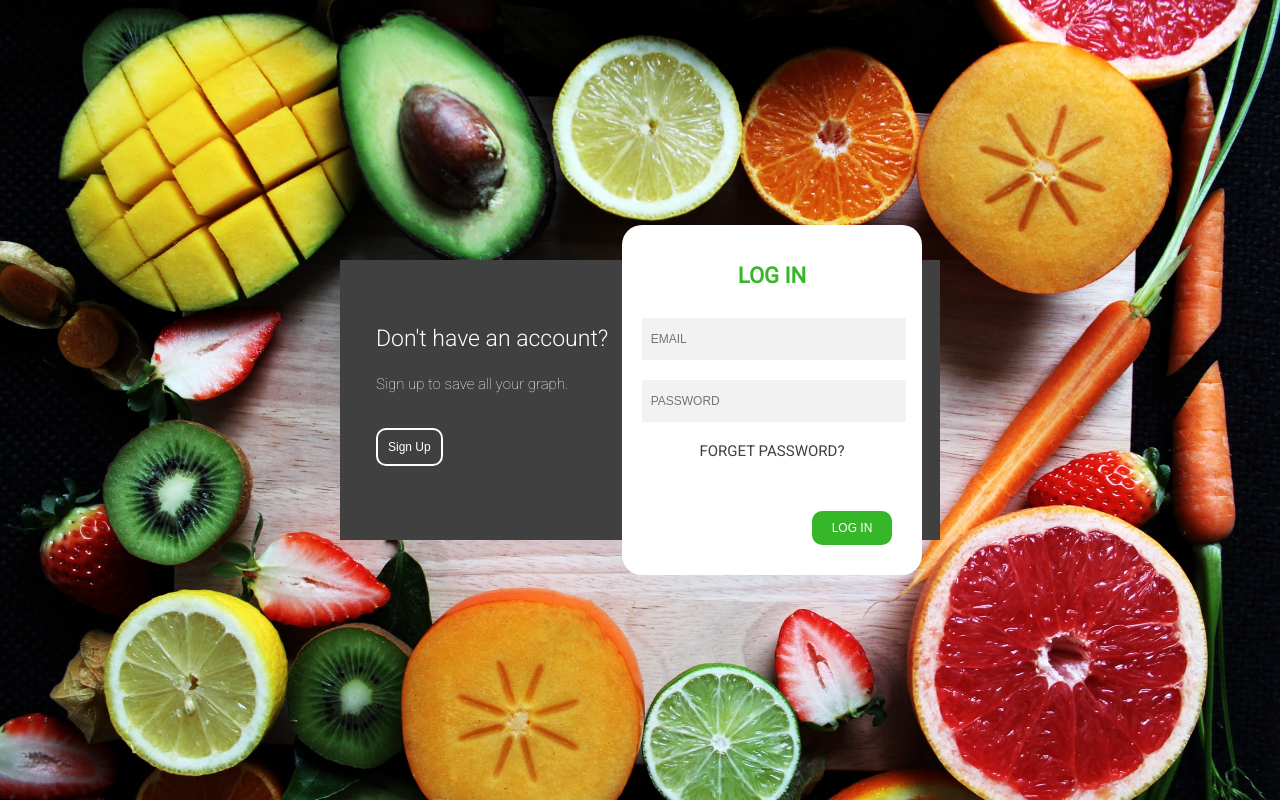
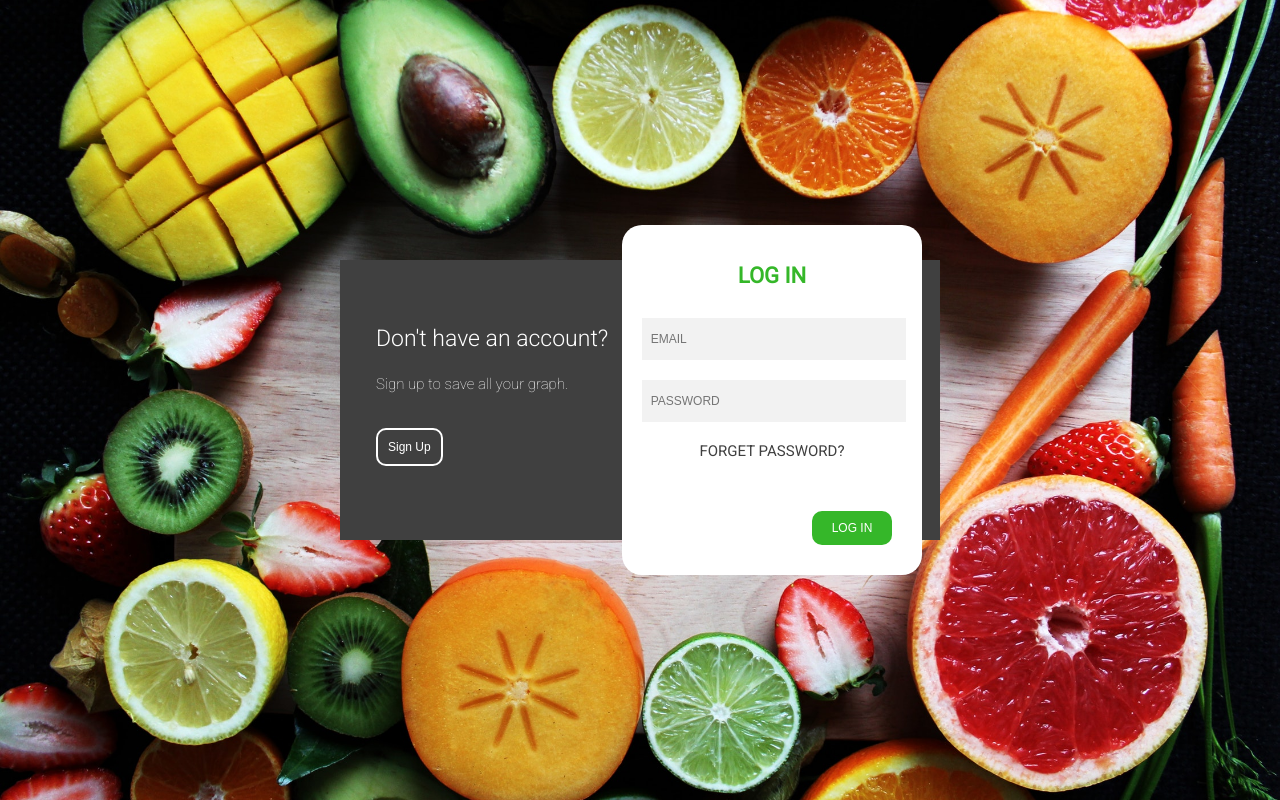
Before and after one commit to paharisakar/Recipedia, a plain HTML site: page sign-up-and-login-form/sign_in.html in a window 1280 px wide. Drawn offline with nearby package versions, Linux system fonts and the light colour scheme.

Commit message:
Add files via upload
Made the background for the sign in page re-sizeable.

```diff
--- a/sign-up-and-login-form/css/style.css
+++ b/sign-up-and-login-form/css/style.css
@@ -4,7 +4,21 @@ body{
 
   font-family: 'Roboto', sans-serif;
 }
-
+/*Mixins*/
+/*Overlay*/
+.overlay {
+  background: url(Sign_in.jpeg) center center fixed;
+  -webkit-background-size: cover;
+  -moz-background-size: cover;
+  -o-background-size: cover;
+  background-size: cover;
+  position: fixed;
+  width: 100%;
+  height: 100%;
+  top: 0;
+  left: 0;
+  z-index: -1;
+}
 .container{
   /*border:1px solid white;*/
   width: 600px;
--- a/sign-up-and-login-form/sign_in.html
+++ b/sign-up-and-login-form/sign_in.html
@@ -16,7 +16,7 @@
 
 <body>
 
-  <body background= "Sign_in.jpeg" style="background-size: 100%; width: 100%; background-position: absolute; background-repeat: no-repeat;">
+  <div class="overlay"></div>
 
   <div class="container">
     <div class="backbox">
```
Also changed, not shown: sign-up-and-login-form/css/Sign_in.jpeg (added).
